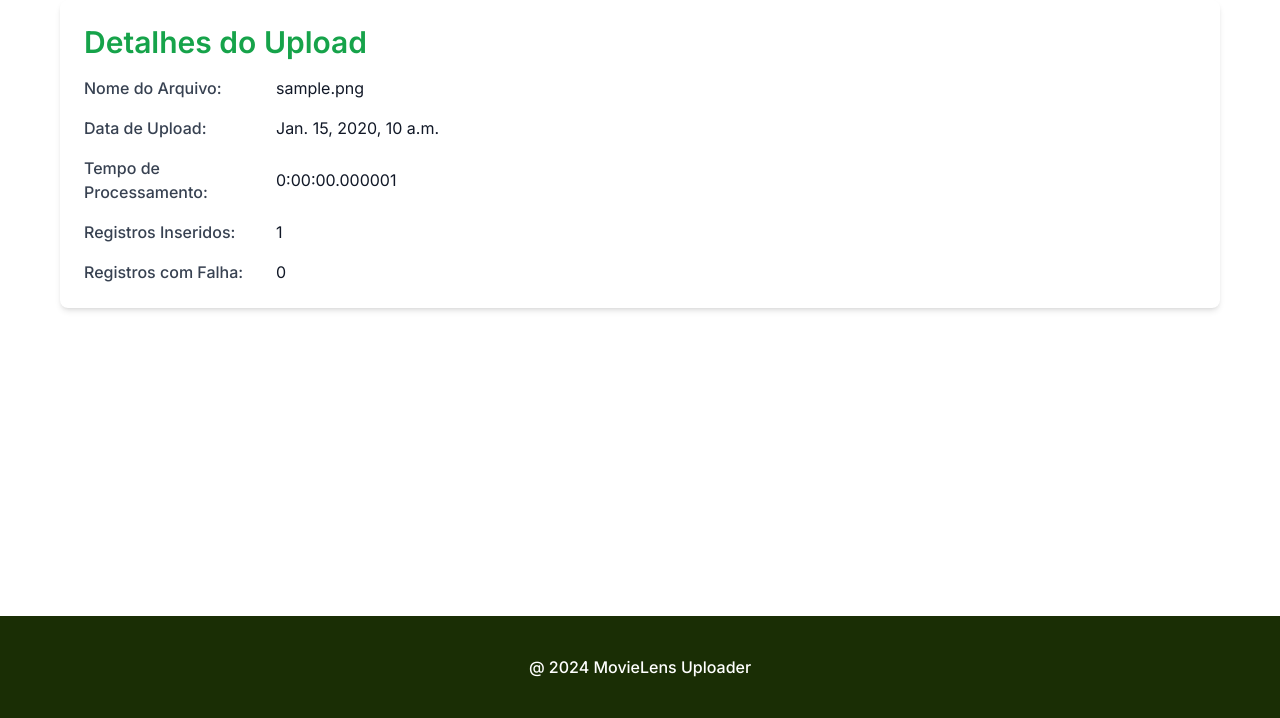
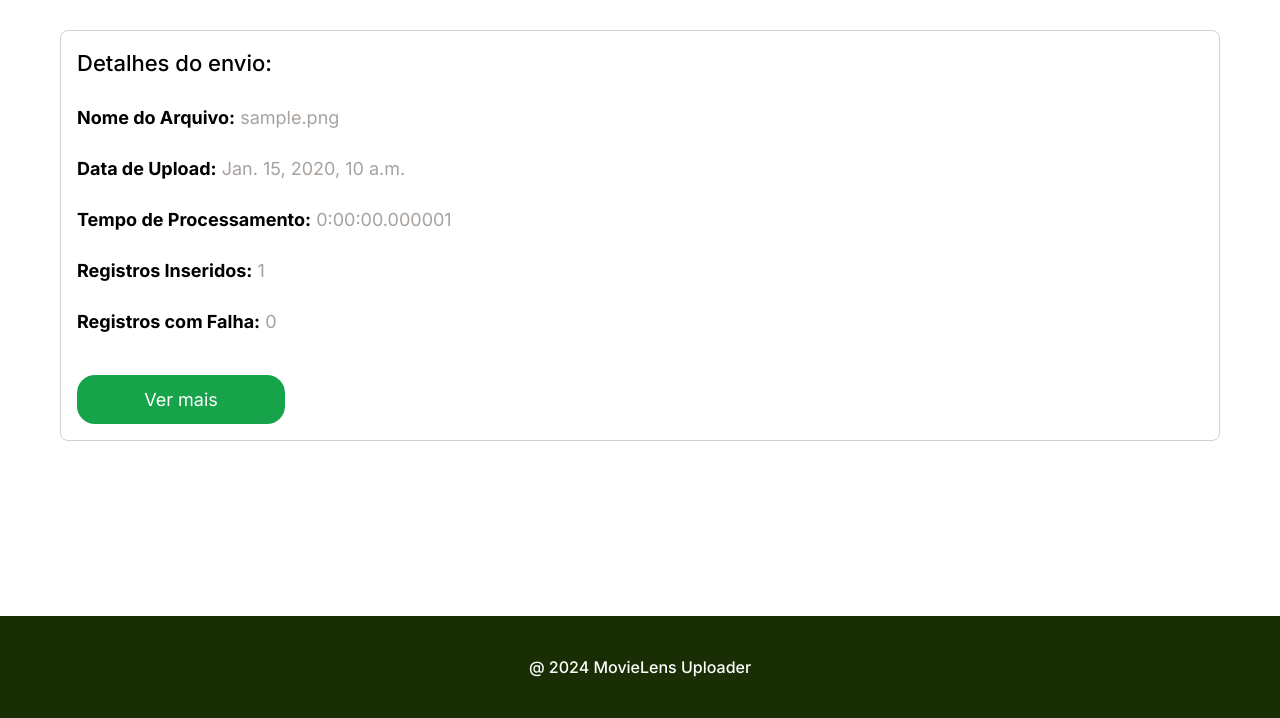
Before and after one commit to WillianM19/projeto-PABD, a Django app: page /upload/1/ in a window 1280 px wide. Shown: the part 82-800 px from the top of the page. Run offline with Django 5.2, Linux system fonts and the light colour scheme; tables that the repository leaves empty hold one stand-in row (values such as "Sample post"); some libraries are stand-ins or nearby versions.

Commit message:
feat: Página de detalhes de upload

```diff
--- a/movielens_app/templates/layout/footer.html
+++ b/movielens_app/templates/layout/footer.html
@@ -1,5 +1,5 @@
 {% load static %}
-<footer class="w-full h-[102px] flex items-center justify-between px-[60px] bg-lime-950">
+<footer class="w-full h-[102px] flex items-center justify-between px-[60px] bg-lime-950 mt-[24px]">
   <div class="max-w-[1920px] m-auto">
     <span class="text-white font-medium text-[16px]">
       @ 2024 MovieLens Uploader
--- a/movielens_app/templates/upload_detail.html
+++ b/movielens_app/templates/upload_detail.html
@@ -3,29 +3,32 @@
 {% block title %}Enviar arquivos{% endblock %}
 
 {% block content %}
-    <div class="container mx-auto p-6 bg-white rounded-lg shadow-md">
-        <h1 class="text-3xl font-semibold text-green-600 mb-4">Detalhes do Upload</h1>
-        <div class="space-y-4">
-            <div class="flex items-center">
-                <span class="font-medium text-gray-700 w-48">Nome do Arquivo:</span>
-                <span class="text-gray-900">{{ upload.file_name }}</span>
-            </div>
-            <div class="flex items-center">
-                <span class="font-medium text-gray-700 w-48">Data de Upload:</span>
-                <span class="text-gray-900">{{ upload.upload_date }}</span>
-            </div>
-            <div class="flex items-center">
-                <span class="font-medium text-gray-700 w-48">Tempo de Processamento:</span>
-                <span class="text-gray-900">{{ upload.processing_time }}</span>
-            </div>
-            <div class="flex items-center">
-                <span class="font-medium text-gray-700 w-48">Registros Inseridos:</span>
-                <span class="text-gray-900">{{ upload.records_inserted }}</span>
-            </div>
-            <div class="flex items-center">
-                <span class="font-medium text-gray-700 w-48">Registros com Falha:</span>
-                <span class="text-gray-900">{{ upload.records_failed }}</span>
-            </div>
+    <div class="mt-[30px] border border-stone-400/50 rounded-lg p-[16px]">
+        <h2 class="text-[22px] font-medium">Detalhes do envio:</h2>
+        <div class="py-[24px] flex flex-col gap-[24px] text-stone-400 text-[18px]">
+            <p>
+                <strong class="text-black">Nome do Arquivo:</strong>
+                {{ upload.file_name }}
+            </p>
+            <p>
+                <strong class="text-black">Data de Upload:</strong>
+                {{ upload.upload_date }}
+            </p>
+            <p>
+                <strong class="text-black">Tempo de Processamento:</strong>
+                {{ upload.processing_time }}
+            </p>
+            <p>
+                <strong class="text-black">Registros Inseridos:</strong>
+                {{ upload.records_inserted }}
+            </p>
+            <p>
+                <strong class="text-black">Registros com Falha:</strong>
+                {{ upload.records_failed }}
+            </p>
         </div>
+        <a href="{%url 'upload'%}" class="block mt-[16px] text-center bg-green-600 px-[22px] py-[11px] text-[18px] text-white rounded-[18px] w-[208px]">
+            Ver mais
+        </a>
     </div>
 {% endblock %}
```
